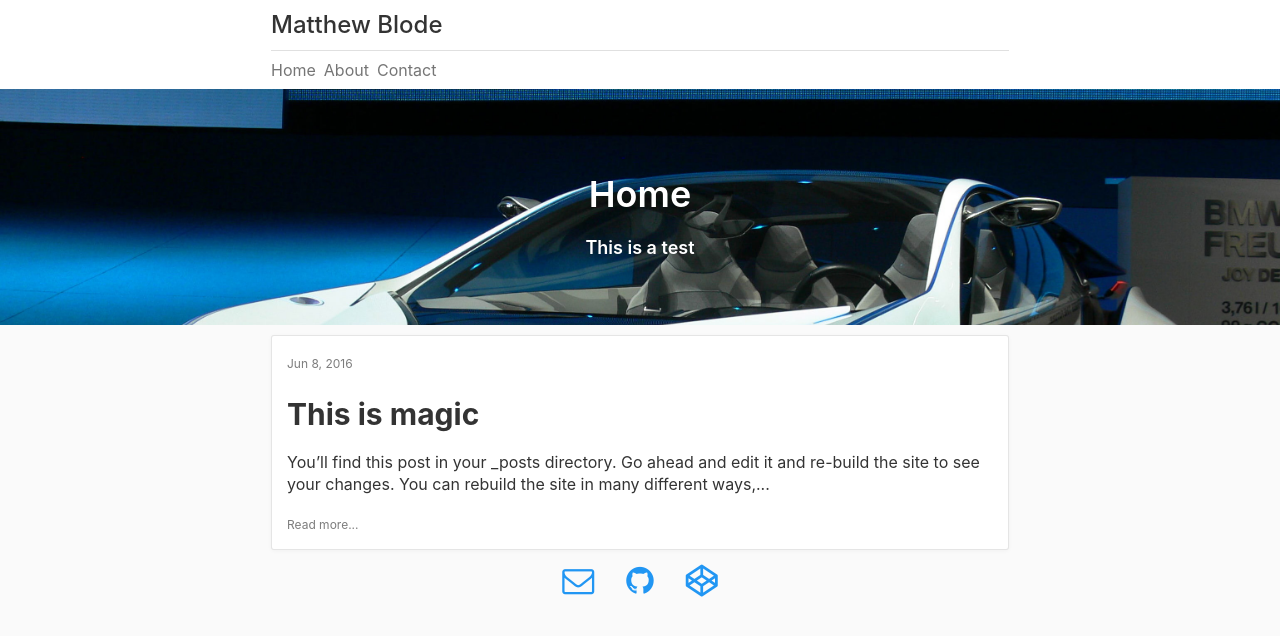
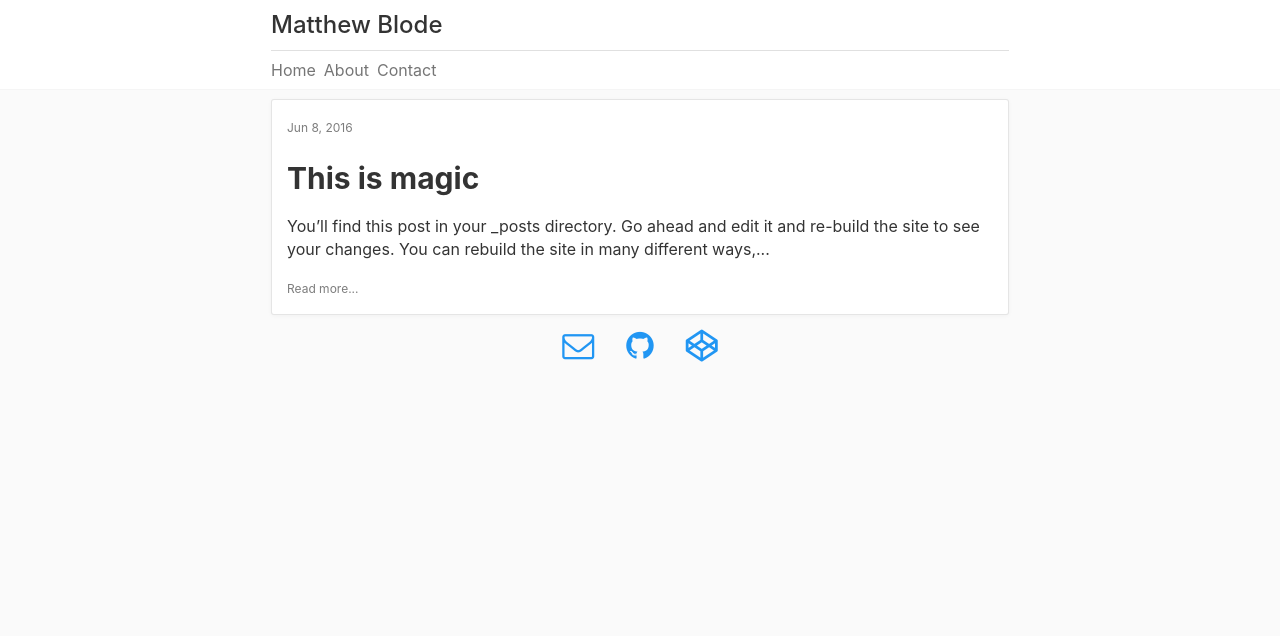
Before and after one commit to mblode/tavlin, a Jekyll site: the page built from index.markdown, in a window 1280 px wide. Shown: the top 636 px of the page. Built offline with Jekyll 4.4.1, drawn with Linux system fonts in a browser that asks for light colours; nearby versions of some CDN libraries.

Commit message:
Updated Index

```diff
--- a/index.markdown
+++ b/index.markdown
@@ -1,6 +1,6 @@
 ---
 title: Home
-header_image: "/uploads/BMW_Concept_Vision_Efficient_Dynamics_Front.JPG"
+header_image:
 header_title: Home
 header_desc: This is a test
 layout: default
```
